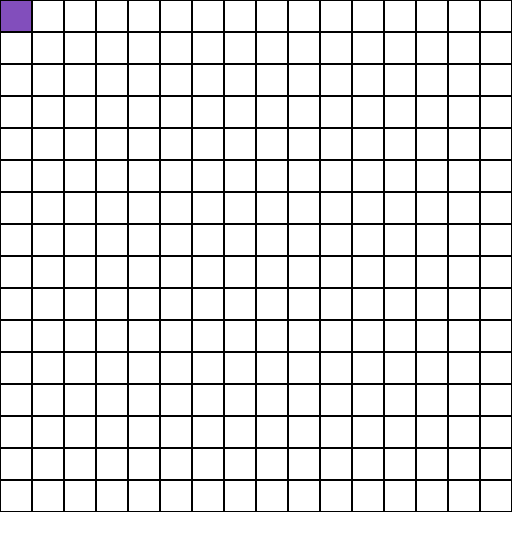
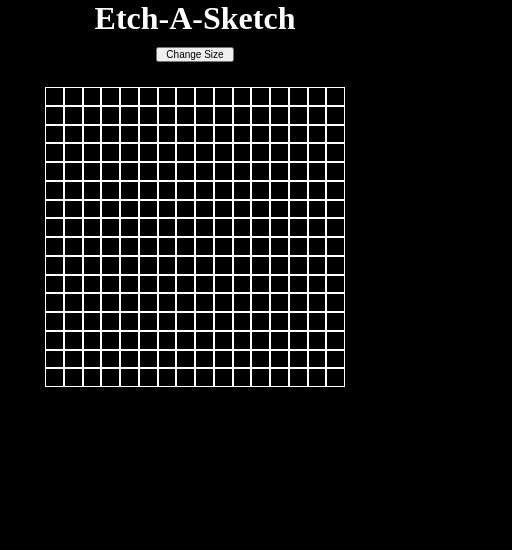
Before and after one commit to randominternetguy/Etch-a-Sketch, a plain HTML site: page index.html in a window 390 px wide. Shown: the whole page, 512 px wide, since content can reach past the window. Drawn offline with Linux system fonts and the light colour scheme.

Commit message:
Made the page responsive and added a button to change grid size.

```diff
--- a/index.html
+++ b/index.html
@@ -1,11 +1,13 @@
 <!DOCTYPE html>
 <head>
-  <title>Etch-a-Sketch</title>
+  <title>Etch-A-Sketch</title>
   <link rel="stylesheet" href="style.css">
 </head>
 <body>
-  <div id="grid-container">
-
+  <div id="header">
+    <h1 id="title">Etch-A-Sketch</h1>
+    <div id="optional-buttons">
+      <button id="change-grid">Change Size</button>
+    </div>
   </div>
   <script src="script.js"></script>
-</body>
--- a/script.js
+++ b/script.js
@@ -1,11 +1,6 @@
-const container = document.querySelector("#grid-container");
+const body = document.querySelector("body");
+const gridSizeButton = document.querySelector("#change-grid");
 let gridSize = 16;
-
-container.style.cssText = `
-  display: grid;
-  grid-template-columns: repeat(${gridSize}, 1fr);
-  grid-template-rows: repeat(${gridSize}, 1fr);
-`
 
 // return random RGB values.
 let setRandomRGB = () => {
@@ -17,20 +12,47 @@ let setRandomRGB = () => {
   return rgbvalues.toString();
 }
 
-// create a {gridSize}x{gridSize} grid.
+// creates a {gridSize}x{gridSize} grid.
 let createGrid = (size) => {
+  // if there is a grid container remove it.
+  if (document.querySelector("#grid-container")){
+    body.removeChild(document.querySelector("#grid-container"));
+  }
+
+  const container = document.createElement('div');
+  container.setAttribute('id', 'grid-container');
+
+  container.style.cssText = `
+  display: grid;
+  grid-template-columns: repeat(${size}, 1fr);
+  grid-template-rows: repeat(${size}, 1fr);
+  `
+
   for (let i = 0; i <= size - 1; i++){
     for (let j = 0; j <= size - 1; j++){
       let grid = document.createElement('div');
       grid.classList.add('grid');
       grid.addEventListener("mouseover", () => {
+        // background color changes to random color.
         grid.style.cssText = `
-        background-color: rgb(${setRandomRGB()});
+        background-color: rgb(${setRandomRGB()}) ;
       `
       });
       container.appendChild(grid);
     }
   }
+  body.appendChild(container);
 }
 
 createGrid(gridSize);
+
+// change the grid size when user clicks the gridSizeButton.
+gridSizeButton.addEventListener('click', () => {
+  gridSize = prompt('How many grids do you want the box to have?\n(Max size = 50)');
+  if (gridSize <= 50){
+    createGrid(gridSize);
+  }
+  else {
+    alert('Please enter a number below 50');
+  }
+})
--- a/style.css
+++ b/style.css
@@ -2,6 +2,19 @@
   margin: 0;
   padding: 0;
   box-sizing: border-box;
+}
+
+body {
+  background-color: black;
+}
+
+#header {
+  display: flex;
+  align-items: center;
+  color: white;
+  flex-direction: column;
+  width: 100%;
+  padding-bottom: 25px;
 }
 
 #grid-container {
@@ -10,6 +23,41 @@
   height: 512px;
 }
 
+#optional-buttons {
+  padding-top: 10px;
+  width: 100%;
+  display: flex;
+  justify-content: center;
+}
+
+#change-grid {
+  width: 20%;
+  font-size: 20px;
+}
+
 .grid {
-  border: 1px solid black;
+  border: 1px solid white;
+  color: white;
 }
+
+@media (min-width: 1920){
+  #grid-container {
+    width: 1000px;
+    height: 1000px;
+  }
+  #change-grid {
+    width: 10%;
+    font-size: 40px;
+  }
+}
+
+@media (max-width: 512px){
+ #grid-container {
+   width: 300px;
+   height: 300px;
+ }
+
+ #change-grid {
+   font-size: 10px;
+ }
+}
```
